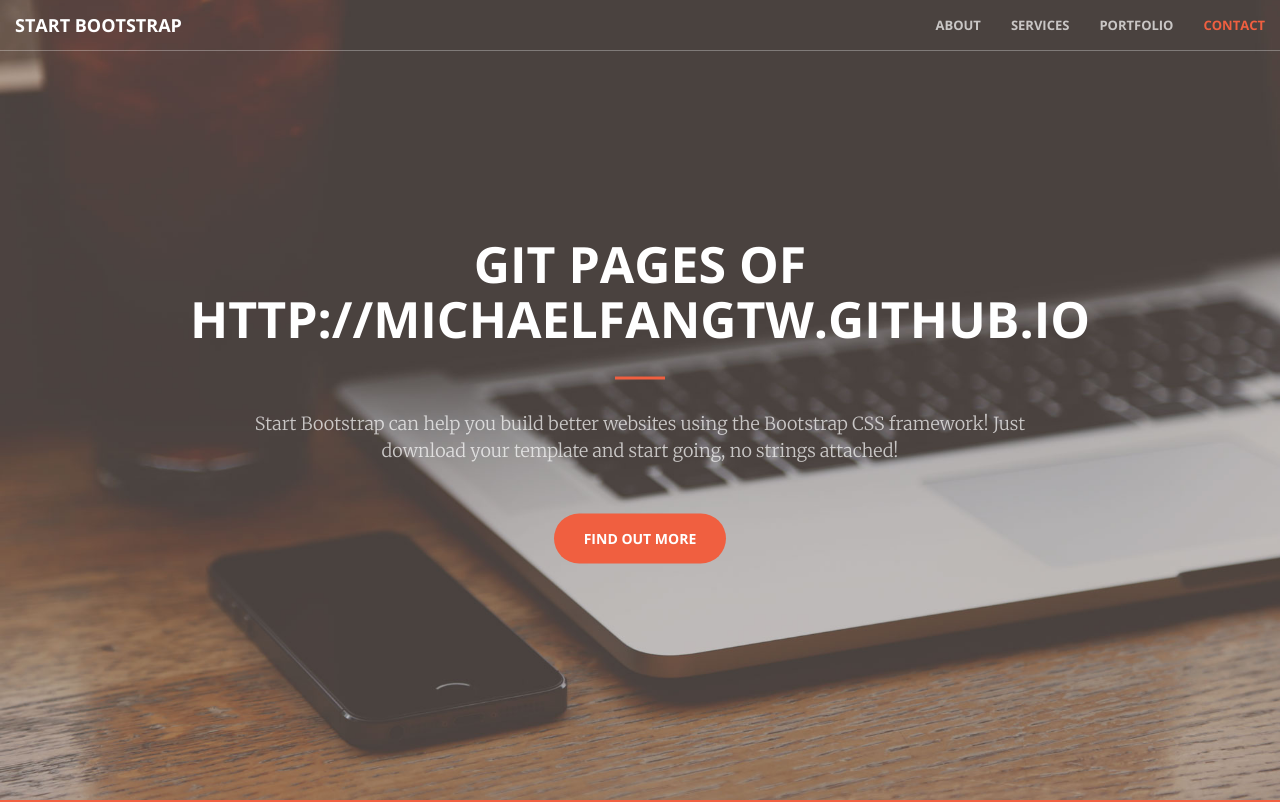
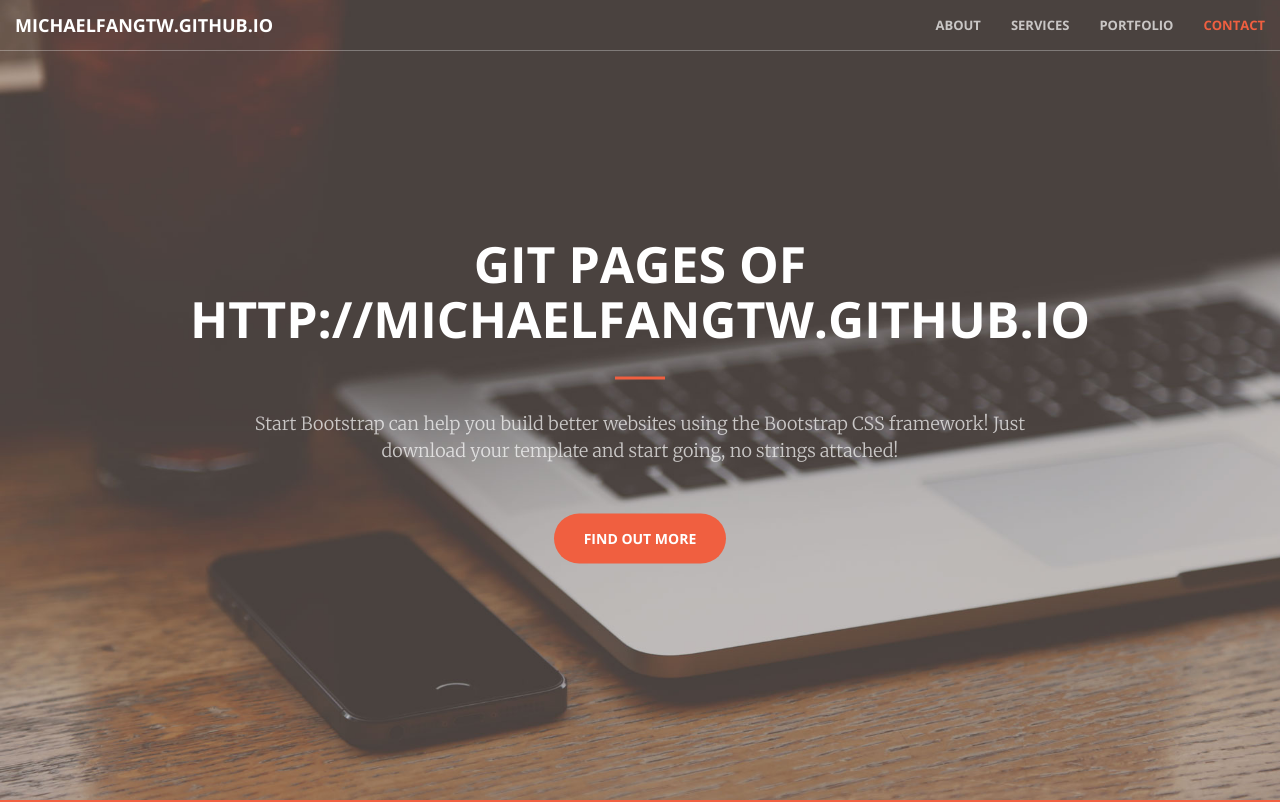
Before and after one commit to michaelfangtw/michaelfangtw.github.io, a website: page index.html in a window 1280 px wide. Shown: the top 802 px of the page. Drawn offline with nearby package versions, Linux system fonts and the light colour scheme.

Commit message:
index.html

```diff
--- a/index.html
+++ b/index.html
@@ -43,7 +43,7 @@
                 <button type="button" class="navbar-toggle collapsed" data-toggle="collapse" data-target="#bs-example-navbar-collapse-1">
                     <span class="sr-only">Toggle navigation</span> Menu <i class="fa fa-bars"></i>
                 </button>
-                <a class="navbar-brand page-scroll" href="#page-top">Start Bootstrap</a>
+                <a class="navbar-brand page-scroll" href="#page-top">michaelfangtw.github.io</a>
             </div>
 
             <!-- Collect the nav links, forms, and other content for toggling -->
```
